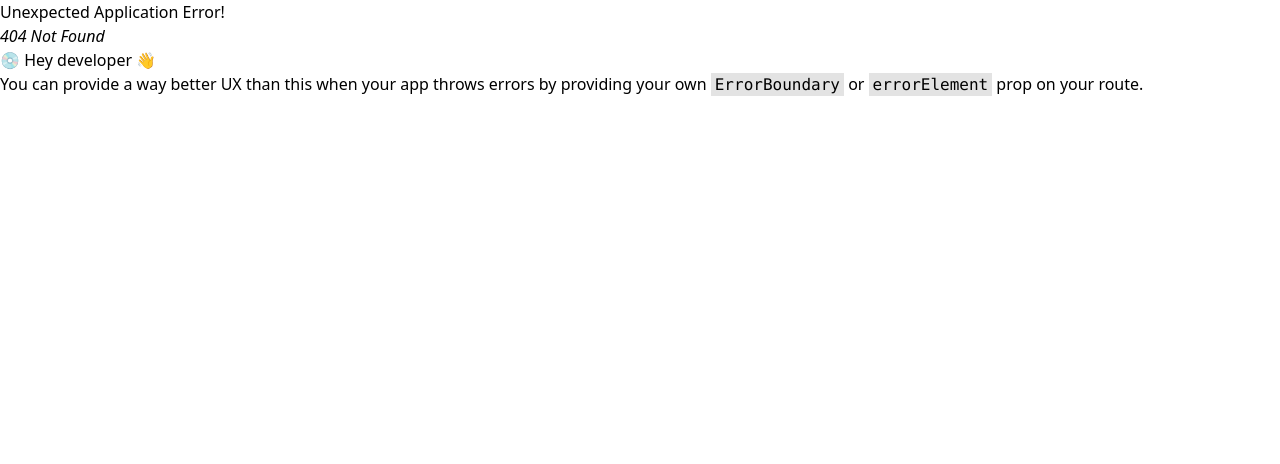
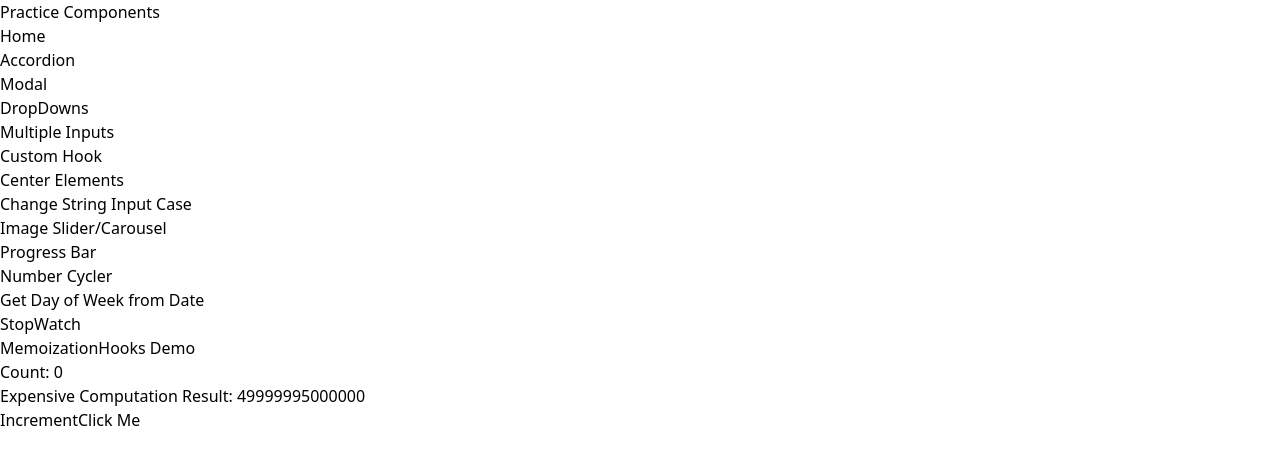
Before and after one commit to harrysingh1999/reactPractice, a React (Vite) app: page /MemoizationHooksDemo in a window 1280 px wide. Before the commit this address had no page. Shown: the top 464 px of the page. Built offline with nearby package versions, Linux system fonts and the light colour scheme.

Commit message:
combined and added memoization hooks demo in one component

```diff
--- a/src/Components/Home.jsx
+++ b/src/Components/Home.jsx
@@ -47,8 +47,8 @@ export default function Home() {
         <NavLink to="/StopWatch">
           <p>StopWatch</p>
         </NavLink>
-        <NavLink to="/useCallback">
-          <p>UseCallback Demo</p>
+        <NavLink to="/MemoizationHooksDemo">
+          <p>MemoizationHooks Demo</p>
         </NavLink>
       </div>
     </div>
--- /dev/null
+++ b/src/Components/OptimizationHooks/MemoizationHooksDemo.jsx
@@ -0,0 +1,40 @@
+import React, { useState, useCallback, useMemo } from "react";
+
+// React.memo higher order component to prevent child component from unnecessary re-rendering............
+const ChildComponent = React.memo(({ onClick, obj, num }) => {
+  console.log("Child re-rendered");
+  console.log("Child", obj);
+  console.log("Child", num);
+  return <button onClick={onClick}>Click Me</button>;
+});
+
+export default function MemoizationHooksDemo() {
+  const [count, setCount] = useState(0);
+
+  // UseCallback Demo.....................
+  const handleClick = useCallback(() => {
+    console.log("Child Button clicked");
+  }, []);
+
+  // useMemo Demo with Non primitive Data Type......................
+  const obj = useMemo(() => ({ name: 'Harry', age: 44 }), []);
+
+   // useMemo Demo, memoizing Expensive computation result in a number (primitive)
+   const expensiveComputation = useMemo(() => {
+    console.log("Expensive calculation running...");
+    let result = 0;
+    for (let i = 0; i < 10000000; i++) {
+      result += i;
+    }
+    return result;
+  }, []);
+
+  return (
+    <div>
+      <h1>Count: {count}</h1>
+      <p>Expensive Computation Result: {expensiveComputation}</p>
+      <button onClick={() => setCount(count + 1)}>Increment</button>
+      <ChildComponent onClick={handleClick} obj={obj} num={45}  />
+    </div>
+  );
+}
--- a/src/Components/OptimizationHooks/UseCallbackComp.jsx
+++ /dev/null
@@ -1,23 +0,0 @@
-import React, { useState, useCallback } from "react";
-
-const ChildComponent = React.memo(({ onClick }) => {
-  console.log("Child re-rendered");
-  return <button onClick={onClick}>Click Me</button>;
-});
-
-export default function UseCallbackComp() {
-  const [count, setCount] = useState(0);
-
-
-  const handleClick = useCallback(() => {
-    console.log("Button clicked");
-  }, []);
-
-  return (
-    <div>
-      <h1>Count: {count}</h1>
-      <button onClick={() => setCount(count + 1)}>Increment</button>
-      <ChildComponent onClick={handleClick} />
-    </div>
-  );
-}
--- a/src/main.jsx
+++ b/src/main.jsx
@@ -19,7 +19,7 @@ import ProgressBar from "./Components/ProgressBar.jsx";
 import NumberCycler from "./Components/NumberCycler.jsx";
 import DayOfWeek from "./Components/DayofWeek.jsx";
 import StopWatch from "./Components/StopWatch.jsx";
-import UseCallbackComp from "./Components/OptimizationHooks/UseCallbackComp.jsx";
+import MemoizationHooksDemo from "./Components/OptimizationHooks/MemoizationHooksDemo.jsx";
 
 const InputCaseChange = lazy(() => import("./Components/InputCaseChange.jsx"));
 
@@ -38,7 +38,7 @@ const router = createBrowserRouter(
       <Route path="/ImageSlider" element={<ImageSlider />} />
       <Route path="/ProgressBar" element={<ProgressBar />} />
       <Route path="/StopWatch" element={<StopWatch />} />
-      <Route path="/useCallback" element={<UseCallbackComp />} />
+      <Route path="/MemoizationHooksDemo" element={<MemoizationHooksDemo />} />
       <Route
         path="/NumberCycler"
         element={<NumberCycler numbers={numbers} />}
```
